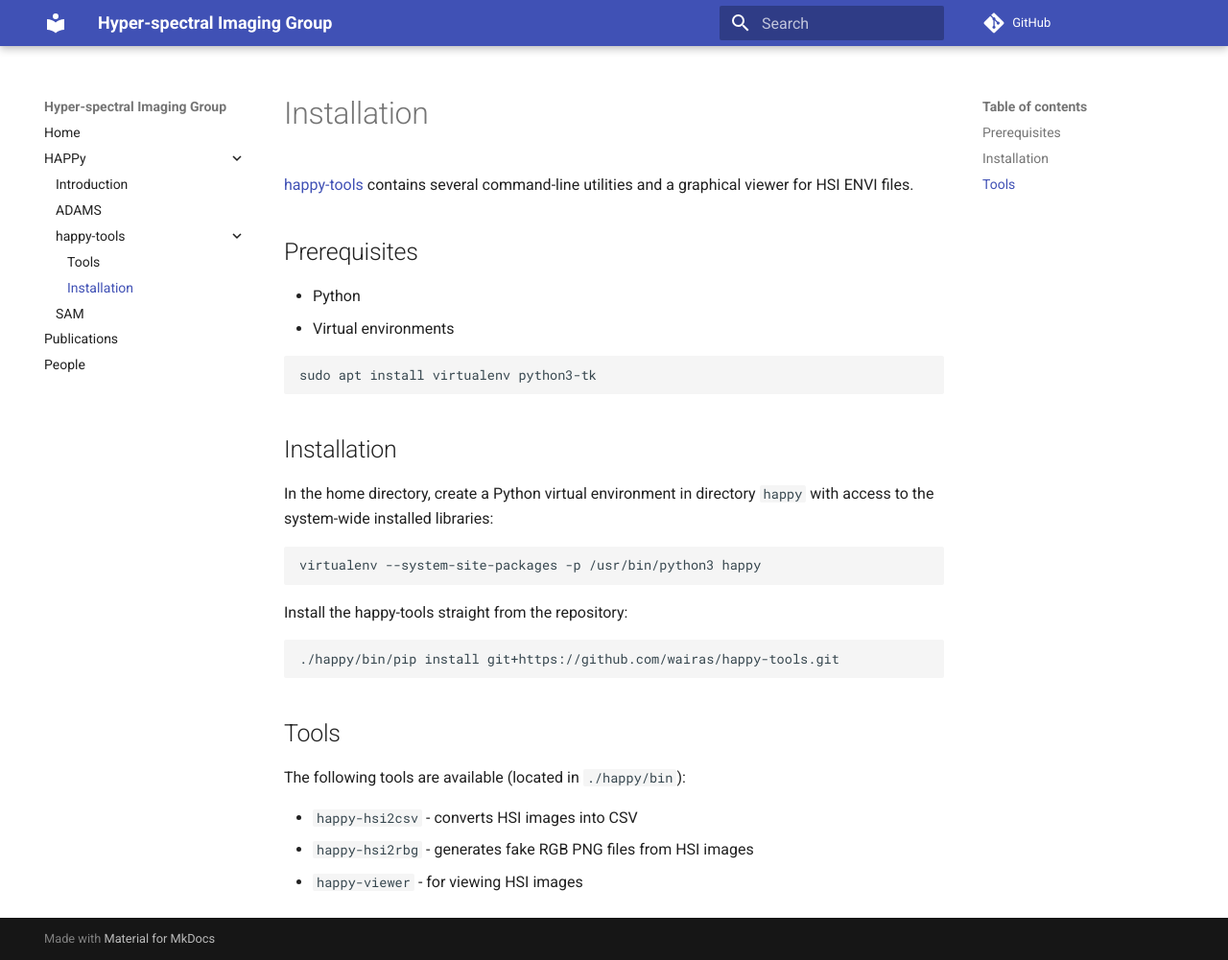
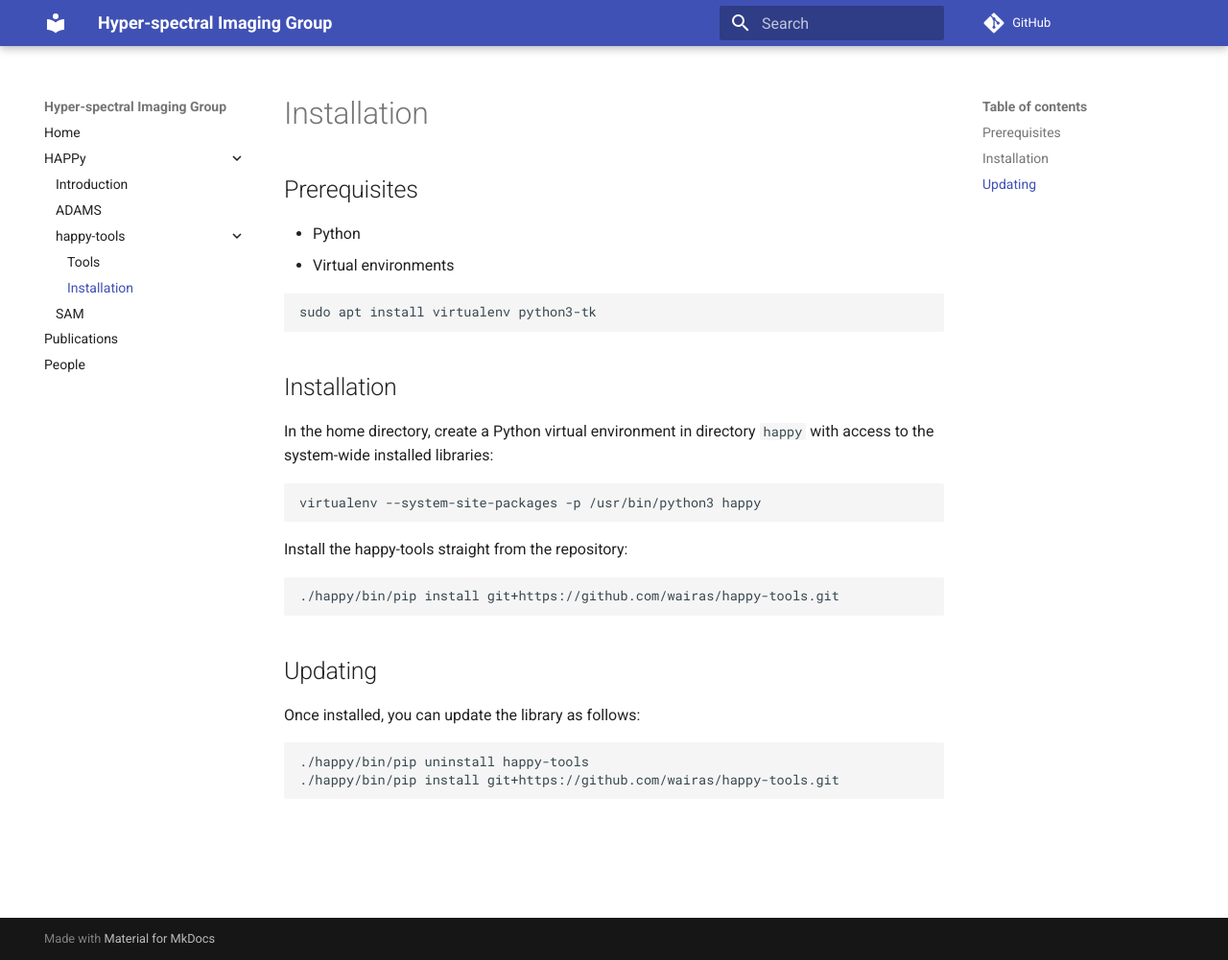
Before and after one commit to wairas/hsi-website, an MkDocs documentation site: the page built from docs/happy/happy_tools/installation.md, in a window 1280 px wide and 1001 px high. Shown: the whole window at 96% size. Built offline with MkDocs 1.6.1 and Material for MkDocs 9.7.7, drawn with Linux system fonts in a browser that asks for light colours; comment, search, counter and statistics services are not loaded.

Commit message:
reverted to local version

````diff
--- a/docs/happy/happy_tools/installation.md
+++ b/docs/happy/happy_tools/installation.md
@@ -1,6 +1,3 @@
-[happy-tools](https://github.com/wairas/happy-tools) contains several command-line
-utilities and a graphical viewer for HSI ENVI files.
-
 # Prerequisites
 
 * Python
@@ -25,10 +22,11 @@ Install the happy-tools straight from the repository:
 ./happy/bin/pip install git+https://github.com/wairas/happy-tools.git
 ```
 
-# Tools
+# Updating
 
-The following tools are available (located in `./happy/bin`):
+Once installed, you can update the library as follows:
 
-* `happy-hsi2csv` - converts HSI images into CSV
-* `happy-hsi2rbg` - generates fake RGB PNG files from HSI images
-* `happy-viewer` - for viewing HSI images
+```bash
+./happy/bin/pip uninstall happy-tools
+./happy/bin/pip install git+https://github.com/wairas/happy-tools.git
+```
````
